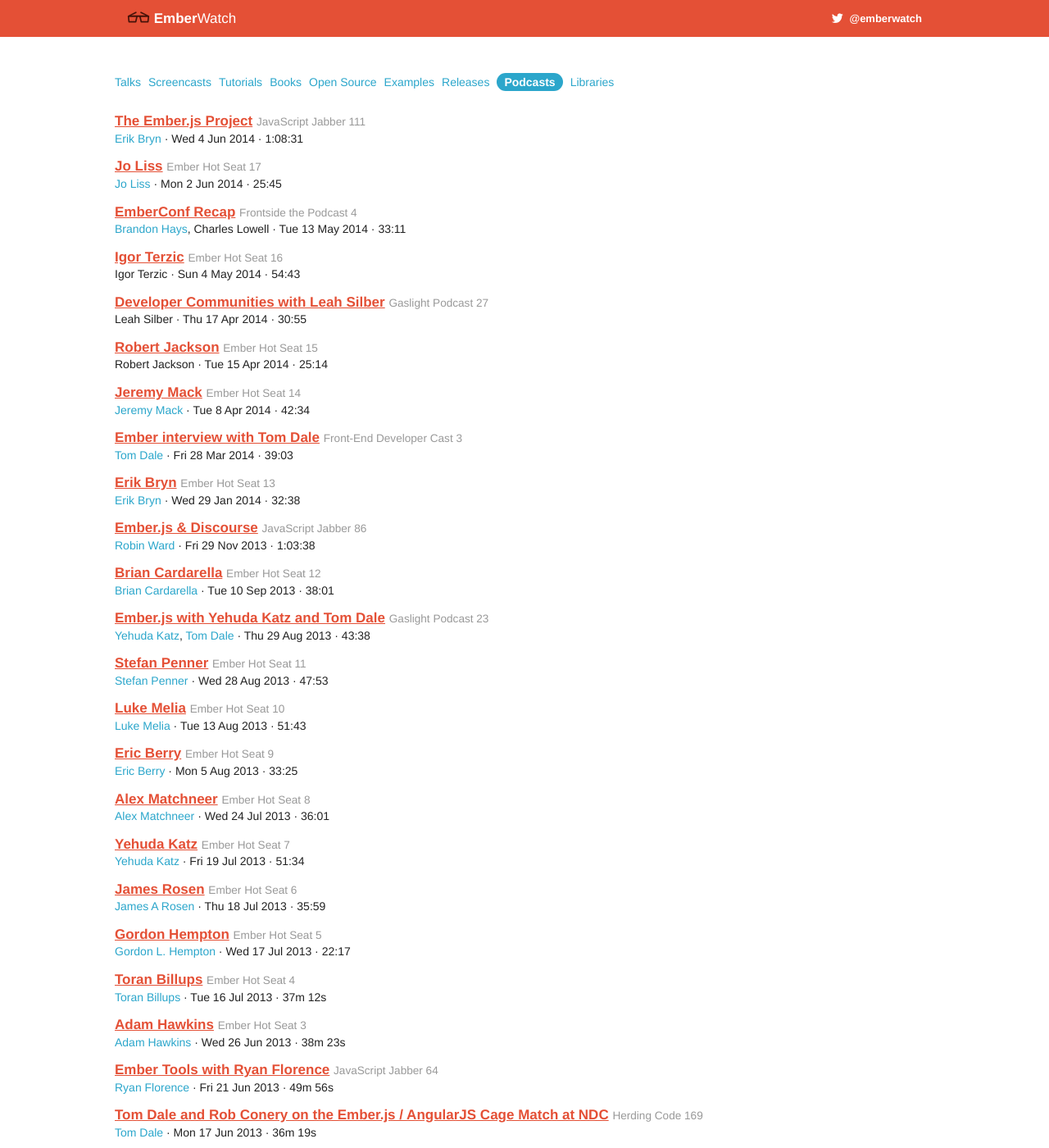
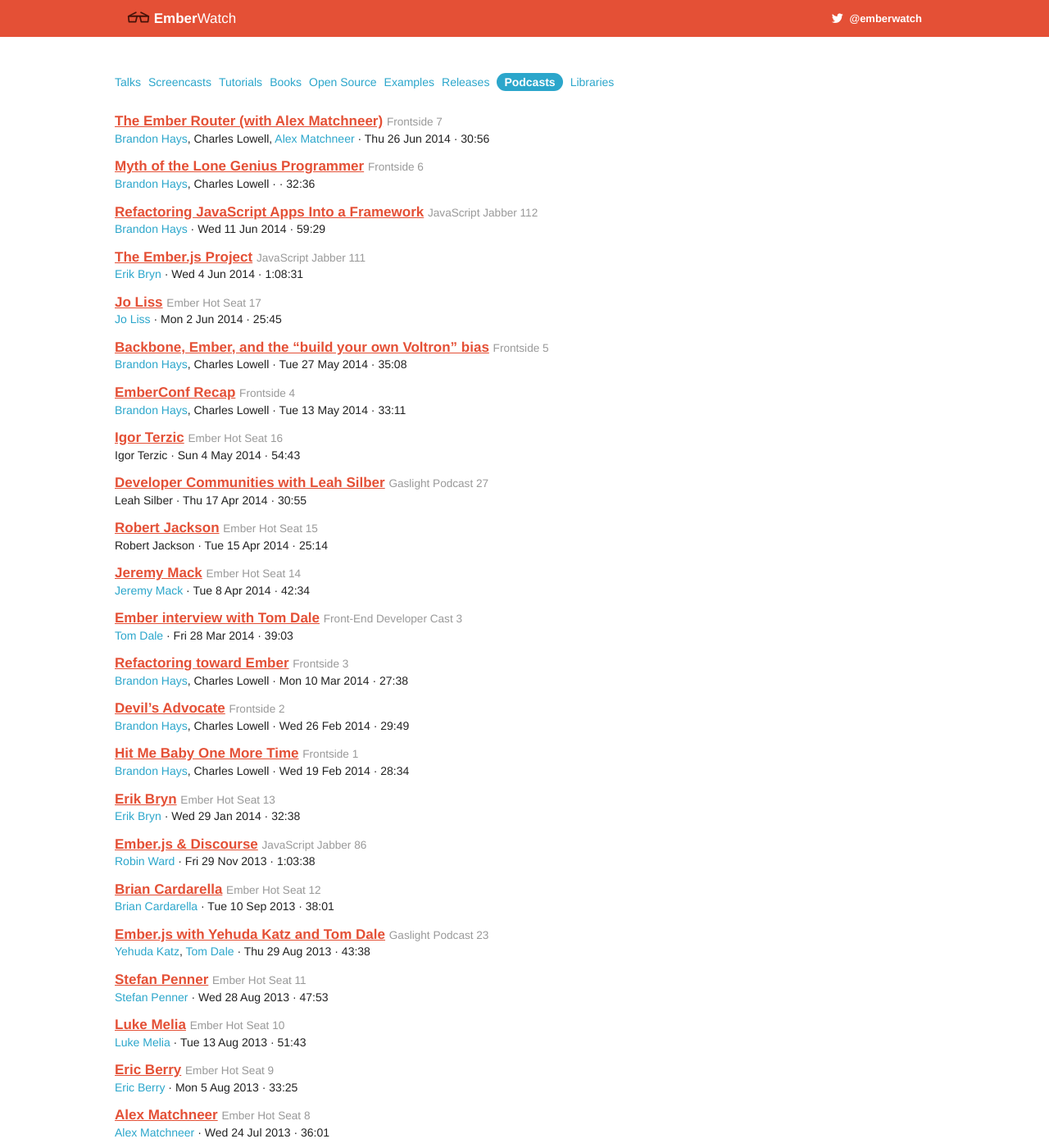
Before and after one commit to emberwatch/emberwatch, a Jekyll site: the page built from podcasts.html, in a window 1280 px wide and 1400 px high. Shown: the whole window at 82% size. Built offline with Jekyll 4.4.1, drawn with Linux system fonts in a browser that asks for light colours; comment, search, counter and statistics services are not loaded.

Commit message:
Add Frontside Podcasts

```diff
--- a/_data/podcasts.yml
+++ b/_data/podcasts.yml
@@ -1,4 +1,30 @@
 ---
+- title: The Ember Router (with Alex Matchneer)
+  episode: 7
+  host: Frontside
+  member_ids:
+  - 69
+  - 138
+  - 45
+  duration: '30:56'
+  date: '2014-06-26'
+  url: https://frontsidethepodcast.simplecast.fm/7
+- title: Myth of the Lone Genius Programmer
+  episode: 6
+  host: Frontside
+  member_ids:
+  - 69
+  - 138
+  duration: '32:36'
+  url: https://frontsidethepodcast.simplecast.fm/6
+- title: Refactoring JavaScript Apps Into a Framework
+  episode: 112
+  host: JavaScript Jabber
+  member_ids:
+  - 69
+  date: '2014-06-11'
+  duration: '59:29'
+  url: http://javascriptjabber.com/112-jsj-refactoring-javascript-apps-into-a-framework-with-brandon-hays/
 - title: The Ember.js Project
   episode: 111
   host: JavaScript Jabber
@@ -15,9 +41,18 @@
   date: '2014-06-02'
   duration: '25:45'
   url: http://emberhotseat.com/2014/06/02/ember-hot-seat-episode-017.html
+- title: Backbone, Ember, and the “build your own Voltron” bias
+  episode: 5
+  host: Frontside
+  member_ids:
+  - 69
+  - 138
+  date: '2014-05-27'
+  duration: '35:08'
+  url: https://frontsidethepodcast.simplecast.fm/5
 - title: EmberConf Recap
   episode: 4
-  host: Frontside the Podcast
+  host: Frontside
   member_ids:
   - 69
   - 138
@@ -64,6 +99,33 @@
   date: '2014-03-28'
   duration: '39:03'
   url: http://www.funnyant.com/ember-js-interview-with-tom-dale/
+- title: Refactoring toward Ember
+  episode: 3
+  host: Frontside
+  member_ids:
+  - 69
+  - 138
+  date: '2014-03-10'
+  duration: '27:38'
+  url: https://frontsidethepodcast.simplecast.fm/3
+- title: Devil’s Advocate
+  episode: 2
+  host: Frontside
+  date: '2014-02-26'
+  duration: '29:49'
+  member_ids:
+  - 69
+  - 138
+  url: https://frontsidethepodcast.simplecast.fm/2
+- title: Hit Me Baby One More Time
+  episode: 1
+  host: Frontside
+  member_ids:
+  - 69
+  - 138
+  date: '2014-02-19'
+  duration: '28:34'
+  url: https://frontsidethepodcast.simplecast.fm/1
 - title: Erik Bryn
   episode: 13
   host: Ember Hot Seat
```
